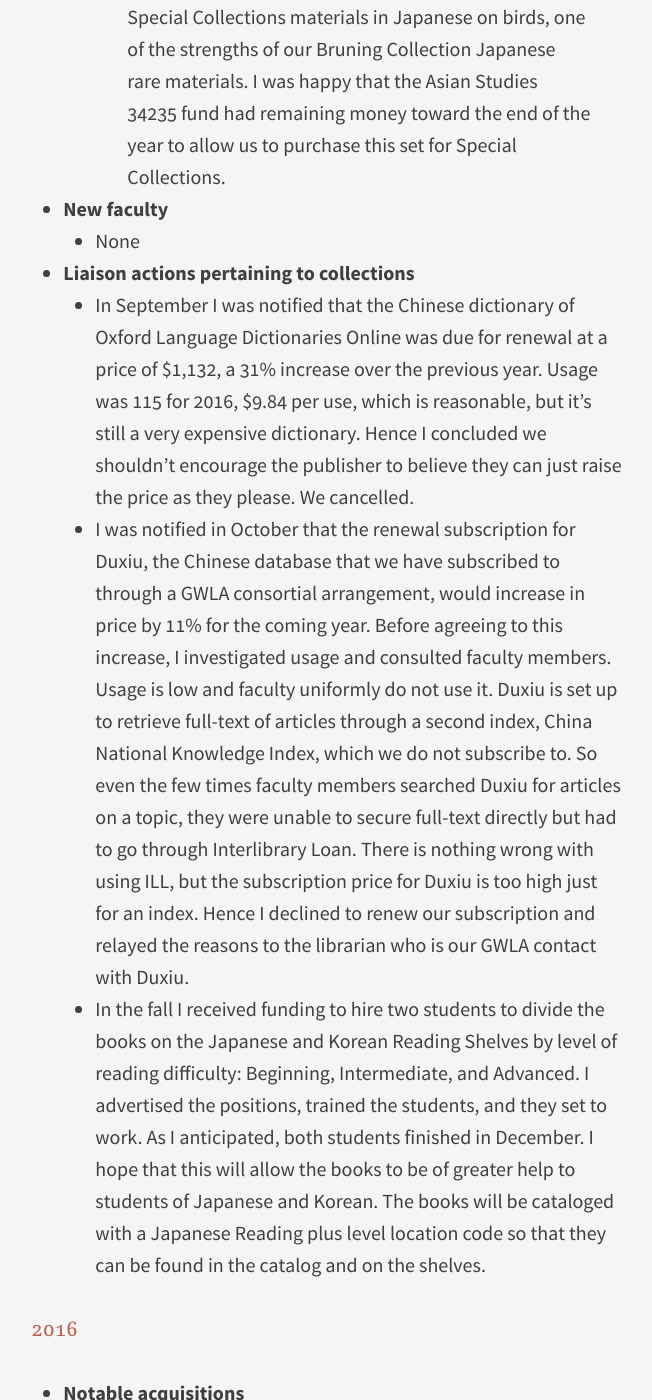
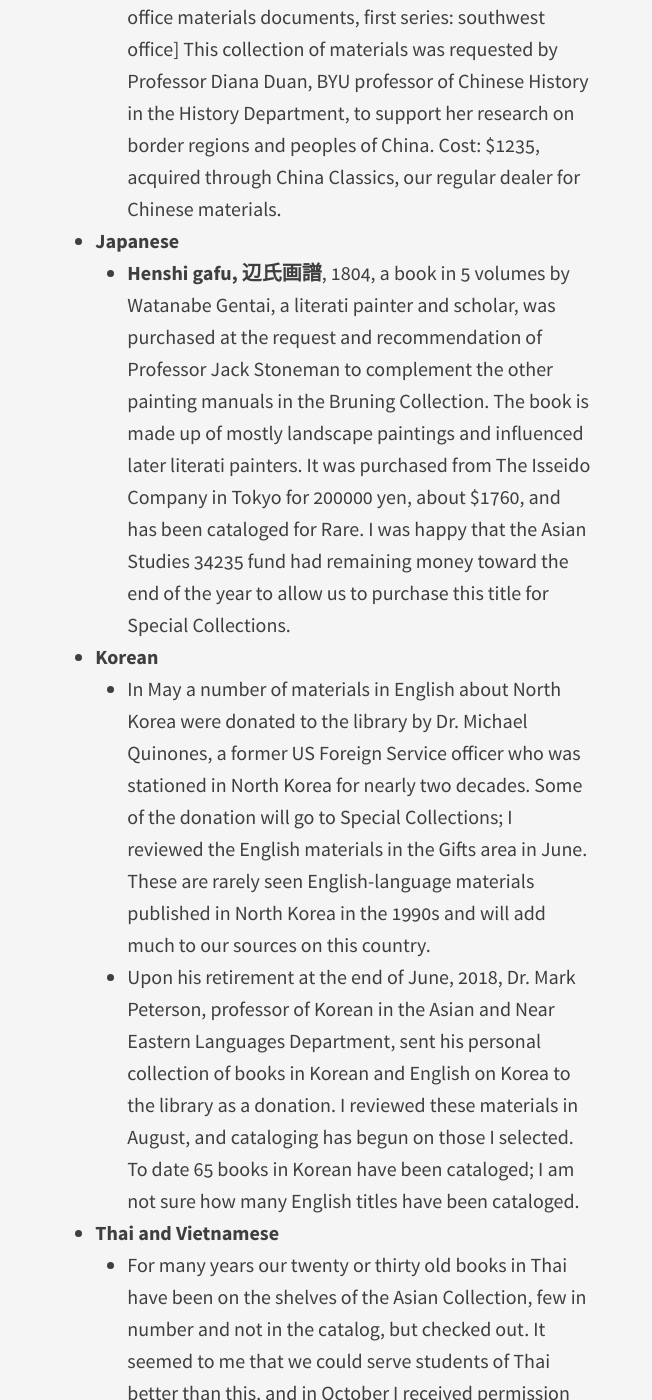
Before and after one commit to HBLL-Collection-Development/HBLL-Collection-Development.github.io, a Jekyll site: the page built from _posts/2018-12-20-34235.md, in a window 1280 px wide and 1400 px high, scrolled down 9199 px. Shown: the whole window, without its empty margins (281-933 px from the left). Built offline with Jekyll 4.4.1, drawn with Linux system fonts in a browser that asks for light colours; some of the changed text lies outside the part shown.

Commit message:
Update and rename 2018-02-06-34235.md to 2018-12-20-34235.md

```diff
--- a/_posts/2018-02-06-34235.md
+++ b/_posts/2018-12-20-34235.md
@@ -231,6 +231,28 @@ Materials in Southeast Asian languages are acquired at a limited basic reference
 
 ## Subject Librarian Annual Collection Reports
 
+### 2018
+
+- **Notable acquisitions**
+    - **Chinese**
+      - **Bian jiang bian wu zi liao wen xian chu bian: xi nan bian wu** 边疆边务资料文献初编 : 西南边务 [Border office materials documents, first series: southwest office] This collection of materials was requested by Professor Diana Duan, BYU professor of Chinese History in the History Department, to support her research on border regions and peoples of China. Cost: $1235, acquired through China Classics, our regular dealer for Chinese materials.
+    - **Japanese**
+      - **Henshi gafu, 辺氏画譜**, 1804, a book in 5 volumes by Watanabe Gentai, a literati painter and scholar, was purchased at the request and recommendation of Professor Jack Stoneman to complement the other painting manuals in the Bruning Collection. The book is made up of mostly landscape paintings and influenced later literati painters. It was purchased from The Isseido Company in Tokyo for 200000 yen, about $1760, and has been cataloged for Rare. I was happy that the Asian Studies 34235 fund had remaining money toward the end of the year to allow us to purchase this title for Special Collections.
+    - **Korean**
+        - In May a number of materials in English about North Korea were donated to the library by Dr. Michael Quinones, a former US Foreign Service officer who was stationed in North Korea for nearly two decades. Some of the donation will go to Special Collections; I reviewed the English materials in the Gifts area in June. These are rarely seen English-language materials published in North Korea in the 1990s and will add much to our sources on this country.
+        - Upon his retirement at the end of June, 2018, Dr. Mark Peterson, professor of Korean in the Asian and Near Eastern Languages Department, sent his personal collection of books in Korean and English on Korea to the library as a donation. I reviewed these materials in August, and cataloging has begun on those I selected. To date 65 books in Korean have been cataloged; I am not sure how many English titles have been cataloged.
+    - **Thai and Vietnamese**
+      - For many years our twenty or thirty old books in Thai have been on the shelves of the Asian Collection, few in number and not in the catalog, but checked out. It seemed to me that we could serve students of Thai better than this, and in October I received permission from Robert Murdoch to buy a limited number of new Thai books. I did so using a website that offered an English-language interface and working with Susanne Lay. I also bought a small number of Vietnamese books; instruction in Vietnamese, like Thai, is now offered at BYU through the third-year level. Both of these needed new location codes, Asian Thai and Asian Vietnamese. I worked with Jeffery Hill to get this taken care of, and also to get the programming for labels for books in these two languages accomplished. The Thai books (20 in all) have been received, cataloged, and labeled and are now on the shelves in the Asian Collection. In the meantime I took about 40 books in Thai, donated a number of years ago, to Gifts to be cataloged. The Vietnamese books should be ready in January.
+- **New faculty**
+    - Richard McBride, a new faculty member in the Asian and Near Eastern Languages Department, replaced Mark Peterson, who retired in June, 2018. I met with Dr. McBride in August. He is a graduate of BYU and I have watched his career and noted his articles and books on Korean Buddhism, his main field of research, for a number of years.
+- **Liaison actions pertaining to collections**
+    - David Day spoke with me in January about the research collection of his father-in-law, a Japanese expert on Buddhism, who passed away last year. The family would like to donate the collection to a library that could use it; they would pay for shipping it to the university. I thought about this offer and consulted the Japanese Studies faculty. In the end it seemed to me not to be a collection that would be best used here. I emailed David Day in August about this decision.
+    - Professor Masakazu Watabe, who will retire in August, 2019, told me in October of his desire to donate all of his teaching and research books to the library. Knowing about the Gifts policy and the necessity for reviewing donations before they come to the library, I consulted with Robert Murdoch and Jared Howland about this donation. I proposed to them that I go through Dr. Watabe&#39;s books while they are still in his office so that only books the library does not own and wants are brought over as donations. They approved, and I made arrangements to inventory and review Dr. Watabe&#39;s books in his office every Friday afternoon after he leaves for the day, about 2 or 2:30. I began this project in late October and am making slow but steady progress.
+- **Other**
+    - Review of Asian Studies-related books
+        - In June and early July I reviewed all of the Asian books in the D-DU and PK-PL call number ranges having to do with Asian countries for which I am responsible (leaving out the Mideast) and designated about 16% for Auxiliary Storage and many fewer for deselection. After all of the Science books have been taken care of, Auxiliary Storage will pull the books I marked for AuxStor and deselection. I felt that it was my responsibility to complete this review before I retire, and summer was the best time. I appreciate very much Emily Hreha&#39;s understand and support of my desire to get this job done summer 2018.
+        - As a part of the library-wide project to review all journal subscriptions not part of a package subscription, I consulted with Asian Studies faculty members and was able with their good-hearted cooperation to designate enough journals for cancellation to make up the necessary percentage expected of all subject budgets.
+
 ### 2017
 - **Notable acquisitions**
     - SO SHISEKI GAFU. 宋紫石画譜  [So Shiseki's picture album]
```
